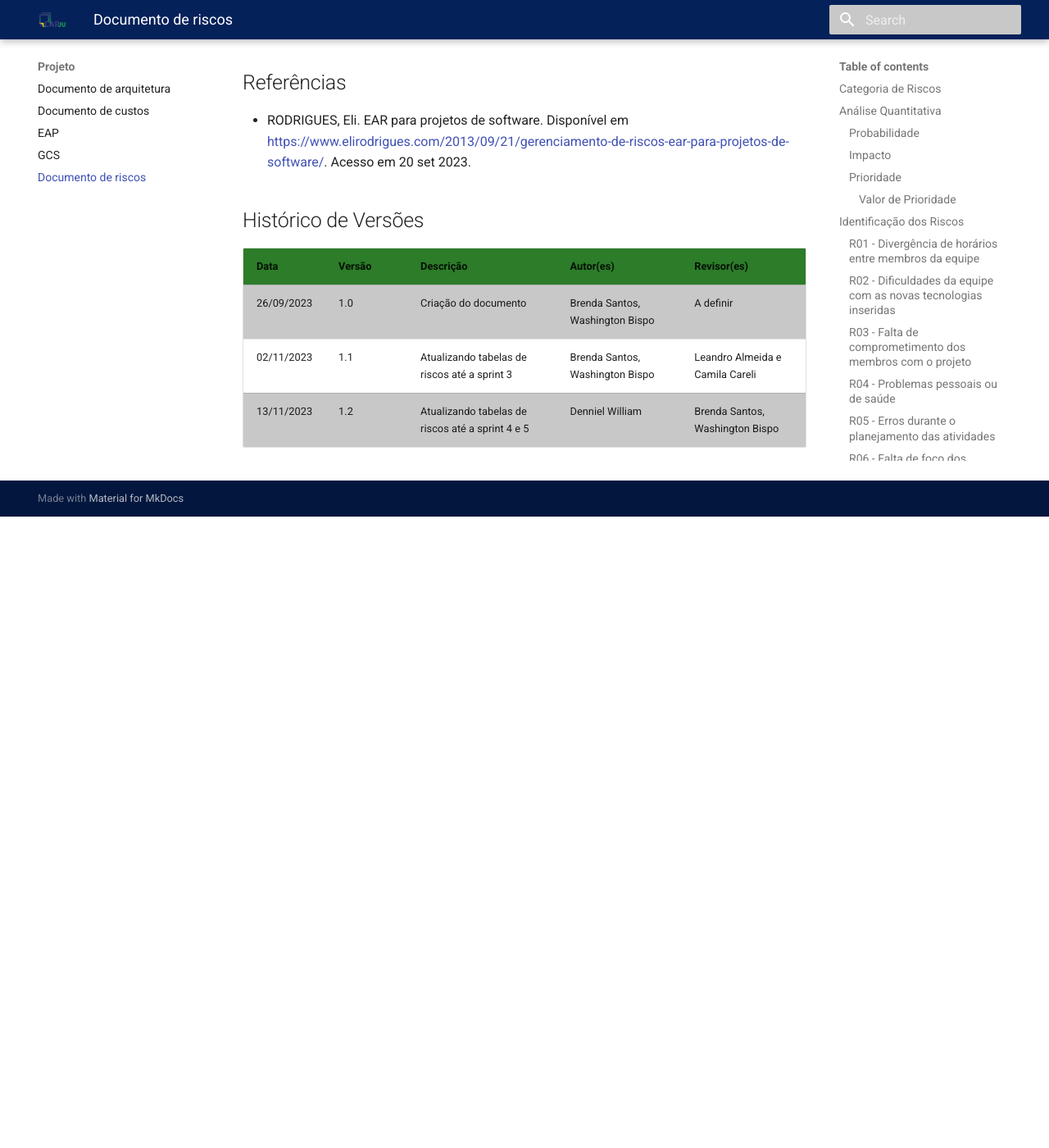
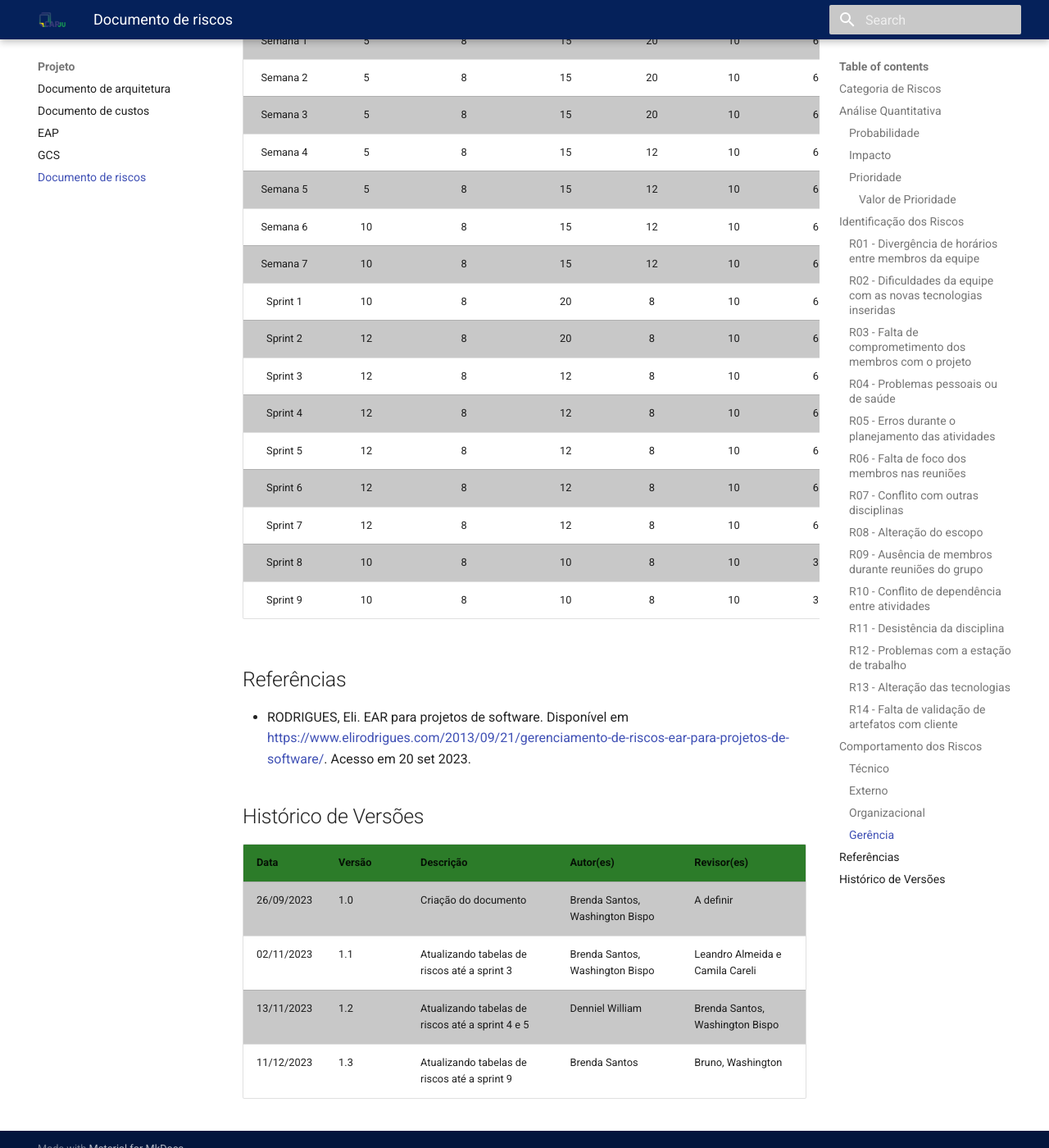
Before and after one commit to fga-eps-mds/2023-2-CAPJu-Doc, an MkDocs documentation site: the page built from docs/projeto/riscos.md, in a window 1280 px wide and 1400 px high, scrolled down 8753 px. Shown: the whole window at 82% size. Built offline with MkDocs 1.6.1 and Material for MkDocs 9.7.7, drawn with Linux system fonts in a browser that asks for light colours; before the commit the page ends 9383 px from its top, so only the background shows below that; some of the changed text lies outside the part shown.

Commit message:
Atualizando riscos ate a sprint 9

```diff
--- a/docs/projeto/riscos.md
+++ b/docs/projeto/riscos.md
@@ -177,6 +177,10 @@ Sprint 2     | 20 | 9 | 1 |
 Sprint 3     | 15 | 9 | 1 |
 Sprint 4     | 12 | 9 | 1 |
 Sprint 5     | 12 | 9 | 1 |
+Sprint 6     | 4 | 9 | 4 |
+Sprint 7     | 4 | 9 | 4 |
+Sprint 8     | 5 | 9 | 5 |
+Sprint 9     | 5 | 9 | 5 |
 
 ### Externo
 
@@ -194,6 +198,10 @@ Sprint 2     | 9 |
 Sprint 3     | 9 |
 Sprint 4     | 9 |
 Sprint 5     | 9 |
+Sprint 6     | 12 |
+Sprint 7     | 12 |
+Sprint 8     | 12 |
+Sprint 9     | 12 |
 
 ### Organizacional
 
@@ -211,6 +219,10 @@ Sprint 2     | 8 | 6 |
 Sprint 3     | 4 | 5 |
 Sprint 4     | 4 | 5 |
 Sprint 5     | 8 | 5 |
+Sprint 6     | 12 | 9 |
+Sprint 7     | 12 | 12 |
+Sprint 8     | 20 | 12 |
+Sprint 9     | 20 | 12 |
 
 ### Gerência
 
@@ -228,6 +240,10 @@ Sprint 2     | 12 | 8 | 20 | 8 | 10 | 6 | 4 | 12 |
 Sprint 3     | 12 | 8 | 12 | 8 | 10 | 6 | 2 | 6 |
 Sprint 4     | 12 | 8 | 12 | 8 | 10 | 6 | 2 | 6 |
 Sprint 5     | 12 | 8 | 12 | 8 | 10 | 6 | 2 | 4 |
+Sprint 6     | 12 | 8 | 12 | 8 | 10 | 6 | 2 | 4 |
+Sprint 7     | 12 | 8 | 12 | 8 | 10 | 6 | 2 | 4 |
+Sprint 8     | 10 | 8 | 10 | 8 | 10 | 3 | 2 | 5 |
+Sprint 9     | 10 | 8 | 10 | 8 | 10 | 3 | 2 | 5 |
 
 ## Referências
 
@@ -240,3 +256,4 @@ Sprint 5     | 12 | 8 | 12 | 8 | 10 | 6 | 2 | 4 |
 | 26/09/2023 | 1.0 | Criação do documento | Brenda Santos, Washington Bispo | A definir |
 | 02/11/2023 | 1.1 | Atualizando tabelas de riscos até a sprint 3 | Brenda Santos, Washington Bispo | Leandro Almeida e Camila Careli |
 | 13/11/2023 | 1.2 | Atualizando tabelas de riscos até a sprint 4 e 5 | Denniel William | Brenda Santos, Washington Bispo |
+| 11/12/2023 | 1.3 | Atualizando tabelas de riscos até a sprint 9 | Brenda Santos | Bruno, Washington |
```
